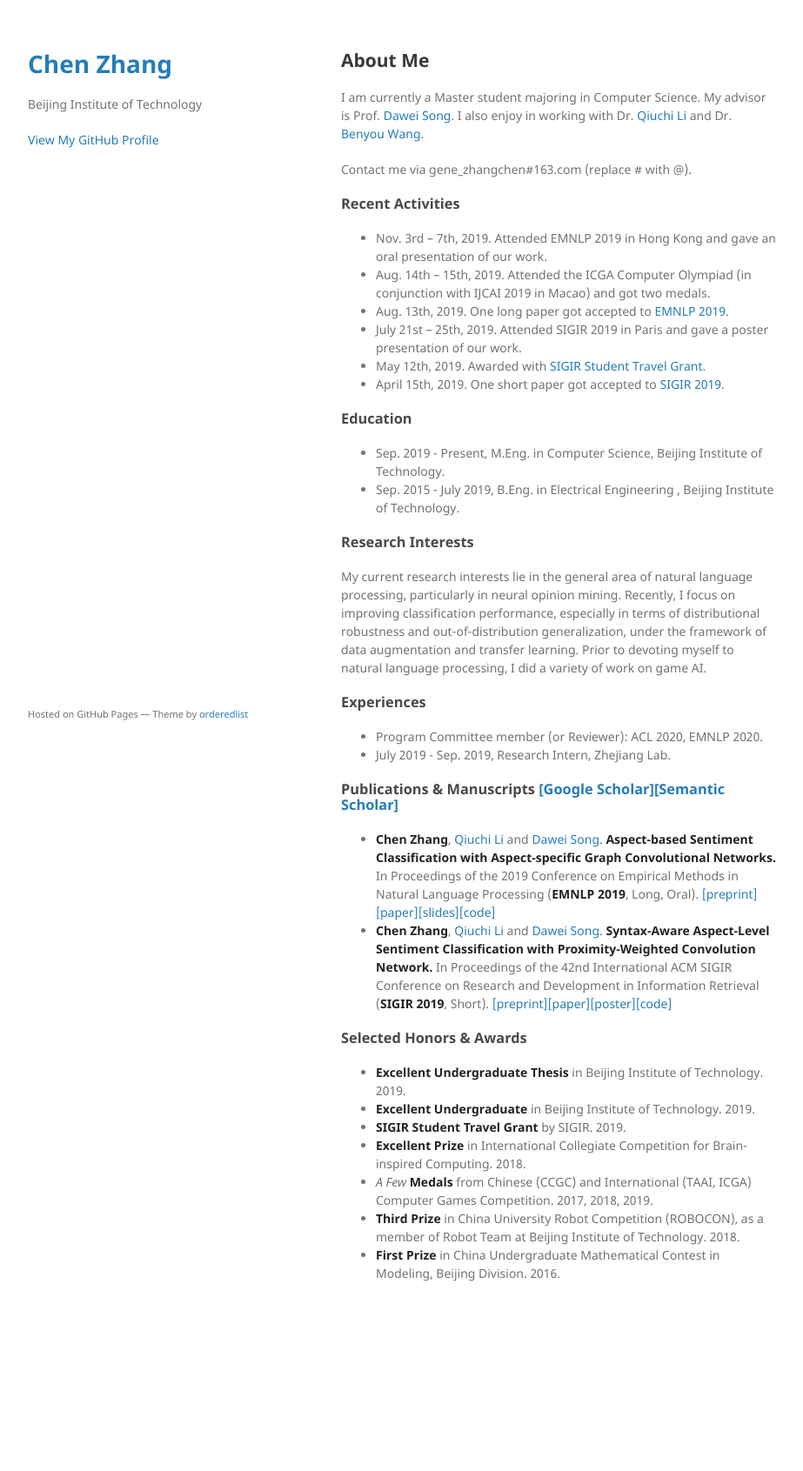
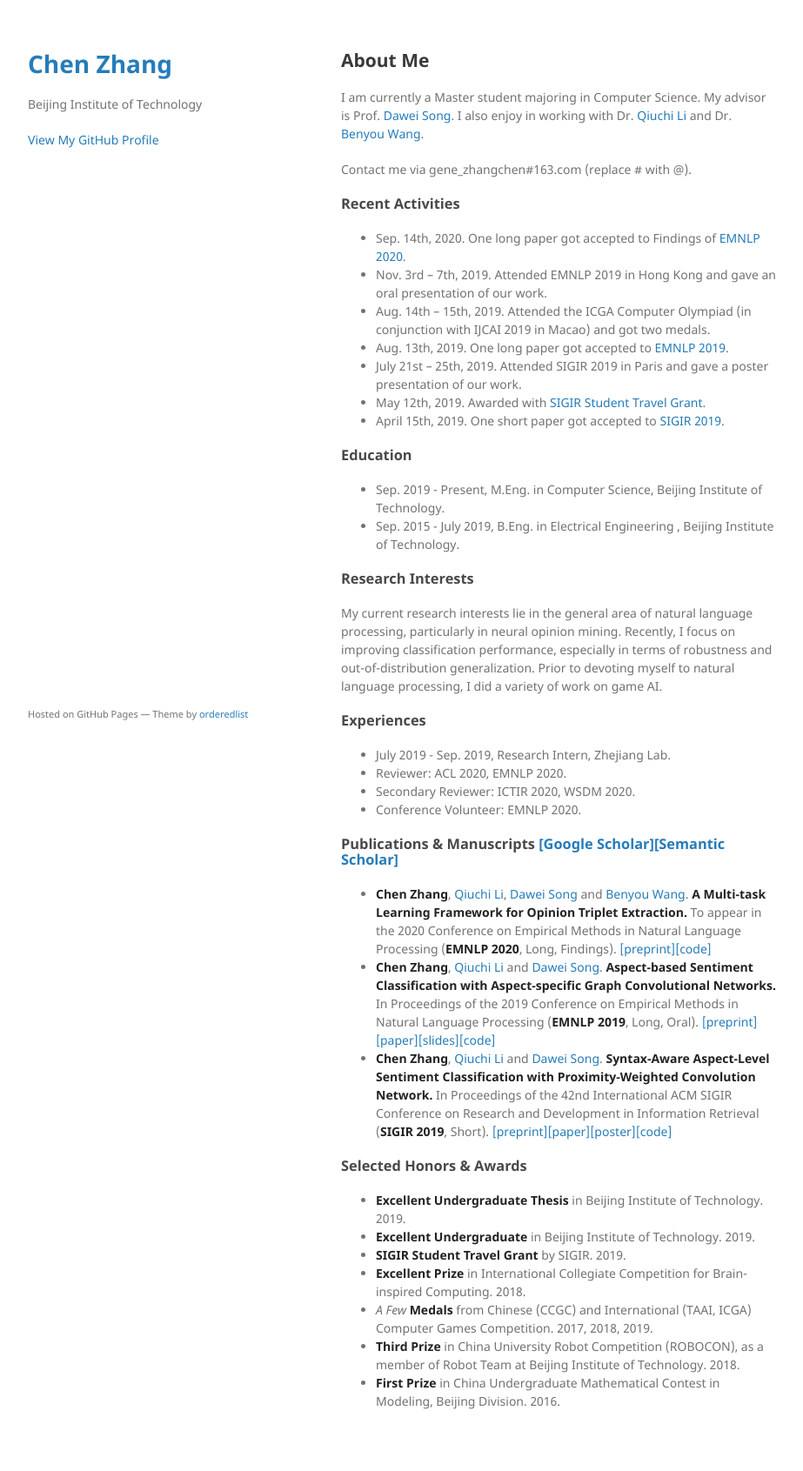
Before and after one commit to GeneZC/genezc.github.io, a Jekyll site: the page built from index.md, in a window 1280 px wide. Shown: the whole page at 87% size, without its empty margins (178-1101 px from the left). Built offline with Jekyll 4.4.1, drawn with Linux system fonts in a browser that asks for light colours; our own code applies the rules of GitHub Pages for plain Markdown files; before the commit the page ends 1544 px from its top, so only the background shows below that.

Commit message:
Update index.md

```diff
--- a/index.md
+++ b/index.md
@@ -10,6 +10,7 @@ Contact me via gene_zhangchen#163.com (replace # with @).
 
 ### Recent Activities
 
+* Sep. 14th, 2020. One long paper got accepted to Findings of [EMNLP 2020](https://2020.emnlp.org/).
 * Nov. 3rd -- 7th, 2019. Attended EMNLP 2019 in Hong Kong and gave an oral presentation of our work.
 * Aug. 14th -- 15th, 2019. Attended the ICGA Computer Olympiad (in conjunction with IJCAI 2019 in Macao) and got two medals.
 * Aug. 13th, 2019. One long paper got accepted to [EMNLP 2019](https://www.emnlp-ijcnlp2019.org/).
@@ -26,17 +27,19 @@ Contact me via gene_zhangchen#163.com (replace # with @).
 
 My current research interests lie in the general area of natural language processing, particularly
 in neural opinion mining. Recently, I focus on improving classification performance, especially in
-terms of distributional robustness and out-of-distribution generalization, under the framework of data augmentation
-and transfer learning. Prior to devoting myself to natural language processing, I did a variety of
+terms of robustness and out-of-distribution generalization. Prior to devoting myself to natural language processing, I did a variety of
 work on game AI.
 
 ### Experiences
 
-* Program Committee member (or Reviewer): ACL 2020, EMNLP 2020.
 * July 2019 - Sep. 2019, Research Intern, Zhejiang Lab.
+* Reviewer: ACL 2020, EMNLP 2020.
+* Secondary Reviewer: ICTIR 2020, WSDM 2020.
+* Conference Volunteer: EMNLP 2020.
 
 ### Publications & Manuscripts [[Google Scholar]](https://scholar.google.com/citations?user=IMwAXWcAAAAJ&hl=zh-CN)[[Semantic Scholar]](https://www.semanticscholar.org/author/Chen-Zhang/145107889)
 
+* **Chen Zhang**, [Qiuchi Li](https://qiuchili.github.io), [Dawei Song](http://cs.bit.edu.cn/szdw/jsml/js/sdw/index.htm) and [Benyou Wang](https://wabyking.github.io/old). **A Multi-task Learning Framework for Opinion Triplet Extraction.** To appear in the 2020 Conference on Empirical Methods in Natural Language Processing (**EMNLP 2020**, Long, Findings). [[preprint]](https://arxiv.org/abs/2010.01512)[[code]](https://github.com/GeneZC/OTE-MTL)
 * **Chen Zhang**, [Qiuchi Li](https://qiuchili.github.io) and [Dawei Song](http://cs.bit.edu.cn/szdw/jsml/js/sdw/index.htm). **Aspect-based Sentiment Classification with Aspect-specific Graph Convolutional Networks.** In Proceedings of the 2019 Conference on Empirical Methods in Natural Language Processing (**EMNLP 2019**, Long, Oral). [[preprint]](https://arxiv.org/abs/1909.03477)[[paper]](https://www.aclweb.org/anthology/D19-1464/)[[slides]](./assets/file/EMNLP2019-Oral.pdf)[[code]](https://github.com/GeneZC/ASGCN)
 * **Chen Zhang**, [Qiuchi Li](https://qiuchili.github.io) and [Dawei Song](http://cs.bit.edu.cn/szdw/jsml/js/sdw/index.htm). **Syntax-Aware Aspect-Level Sentiment Classification with Proximity-Weighted Convolution Network.** In Proceedings of the 42nd International ACM SIGIR Conference on Research and Development in Information Retrieval (**SIGIR 2019**, Short). [[preprint]](https://arxiv.org/abs/1909.10171)[[paper]](https://dl.acm.org/citation.cfm?id=3331351)[[poster]](./assets/file/SIGIR2019-Poster.pdf)[[code]](https://github.com/GeneZC/PWCN)
 
```
